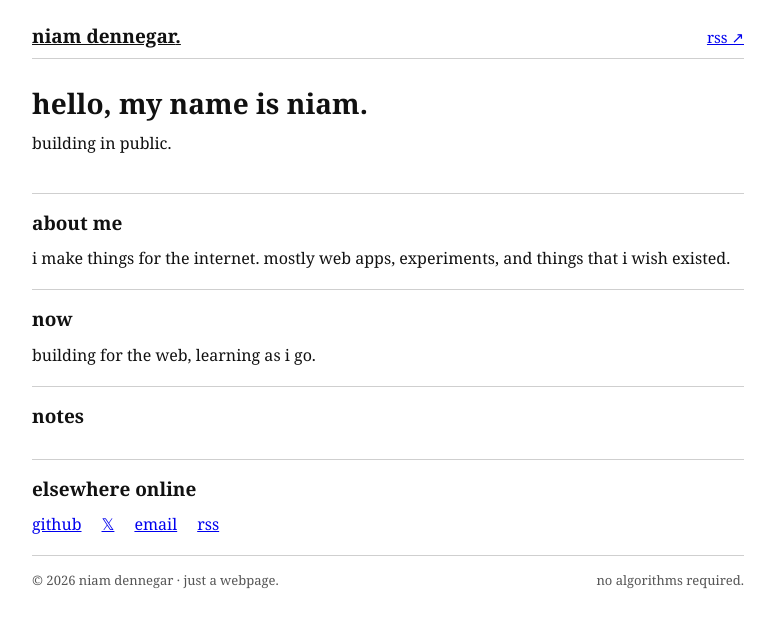
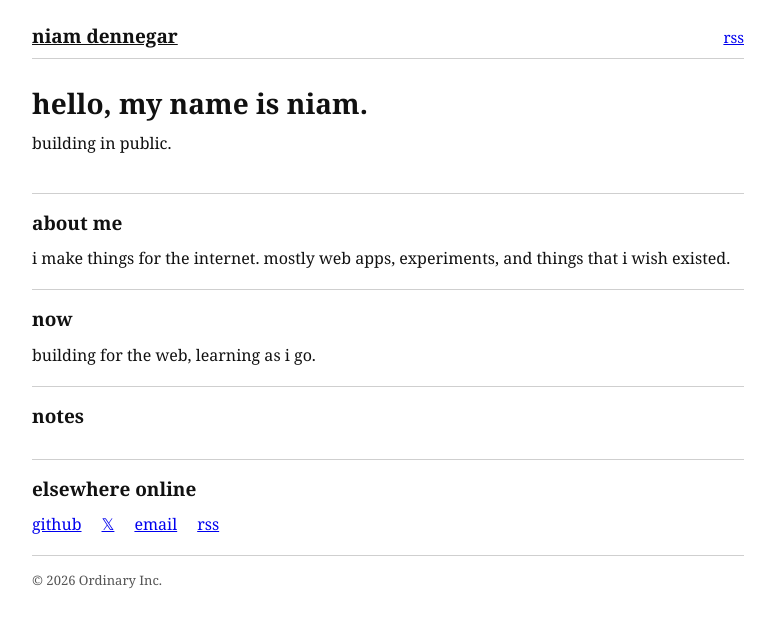
Before and after one commit to iamniam/niam.gg, a Jekyll site: the page built from index.html, in a window 1280 px wide. Shown: the top 628 px of the page, without its empty margins (252-1027 px from the left). Built offline with Jekyll 4.4.1, drawn with Linux system fonts in a browser that asks for light colours.

Commit message:
Refine classic homepage: _layouts/default.html

```diff
--- a/_layouts/default.html
+++ b/_layouts/default.html
@@ -20,13 +20,12 @@
 <body>
   <div class="page">
     <header class="masthead">
-      <a class="site-name" href="{{ rootprefix }}index.html">{{ profile.name | escape }}<span class="dot">.</span></a>
-      <a class="rss-link" href="{{ rootprefix }}feed.xml" type="application/rss+xml">rss ↗</a>
+      <a class="site-name" href="{{ rootprefix }}index.html">{{ profile.name | escape }}</a>
+      <a class="rss-link" href="{{ rootprefix }}feed.xml" type="application/rss+xml">rss</a>
     </header>
     {{ content }}
     <footer class="footer">
-      <span>© {{ site.time | date: '%Y' }} {{ profile.name | escape }} · {{ profile.footer | escape }}</span>
-      <span>no algorithms required.</span>
+      <span>© 2026 Ordinary Inc.</span>
     </footer>
   </div>
 </body>
```
